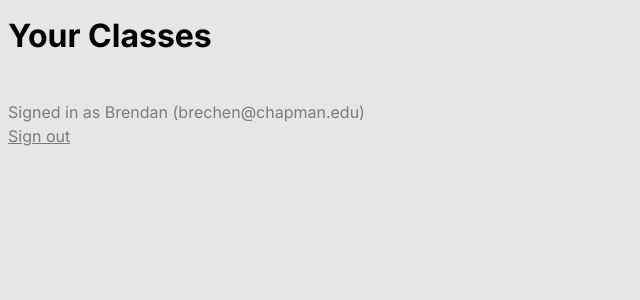
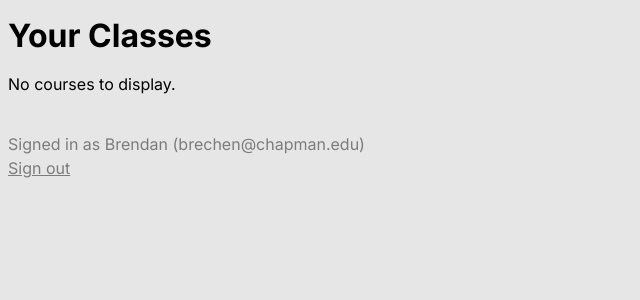
Before and after one commit to brendan-ch/sourcebook, a Flask app: page / in a window 1280 px wide. Shown: the top 300 px of the page, without its empty margins (0-640 px from the left). Run offline with Flask 3, Linux system fonts and the light colour scheme; the visitor is signed in with stand-in values (Sample User, id 1); data that the repository does not hold is empty.

Commit message:
check array length when rendering no courses message

```diff
--- a/templates/your_classes.html
+++ b/templates/your_classes.html
@@ -47,7 +47,7 @@
 
 {% endfor %}
 
-{% if course_terms_with_courses is not defined %}
+{% if course_terms_with_courses is not defined or course_terms_with_courses|length == 0 %}
 <p>No courses to display.</p>
 {% endif %}
 
```
